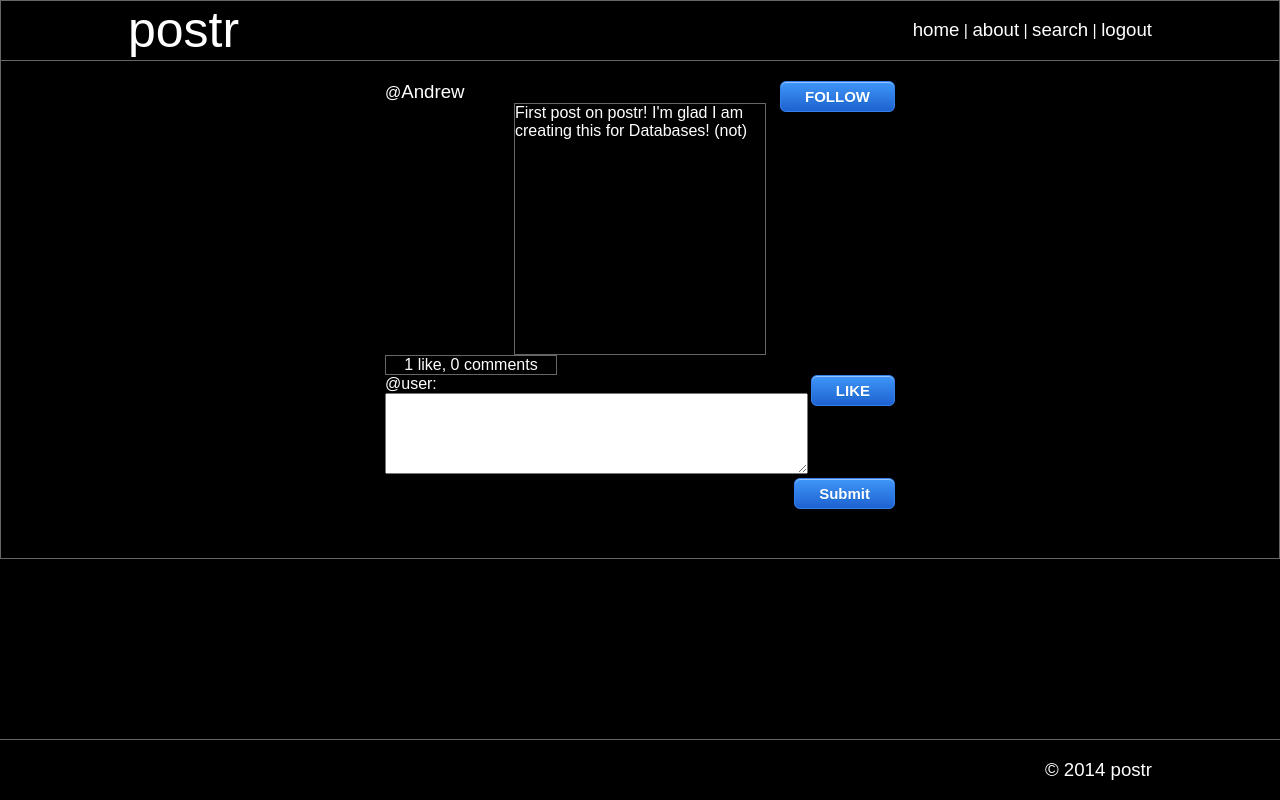
After one commit to andrewjkerr/postr, a PHP site: page /newPost.html in a window 1280 px wide. The commit adds this page. Run offline with PHP 8.4, Linux system fonts and the light colour scheme.

Commit message:
Added Sam's post.html page

```diff
--- /dev/null
+++ b/Post.css
@@ -0,0 +1,145 @@
+/* Reset body padding and margins */
+body {
+	background-color: black;
+	margin:0;
+	padding:0;
+	font-family: "Arial Rounded MT Bold", "Helvetica Rounded", Arial, sans-serif;
+}
+
+/* Make Header */
+#header_container {
+	border-bottom:1px solid #666;
+	height:60px; left:0;
+	position:fixed;
+	width:100%;
+	top:0;
+}
+#header {
+	line-height:60px;
+	margin:0 auto;
+	width: 80%;
+	text-align: right;
+	color: white;
+}
+
+#logo {
+	position: absolute;
+	font-size: 50px !important;
+	text-align:left !important;
+}
+
+.menu  {
+ float: right;
+ text-decoration: none;
+ }
+
+ .menu a.hover, .menu a:hover {
+ position: relative;
+ color: orange;
+}
+
+ a {
+text-decoration: none;
+ color: #fff;
+font-size: 14pt;
+}
+
+
+
+
+
+
+
+/* CSS for the content of page. */
+#container {
+	border: 1px solid #666;
+	margin:0 auto;
+	padding:80px 30%;
+	max-width: 940px;
+	color: white;
+}
+#content {
+	max-width: 940px;
+}
+
+#post {
+	border: 1px solid #666;
+	width: 250px;
+	height: 250px;
+	left: 0;
+	right: 0;
+	margin: 0 auto;
+}
+
+#likes {
+	border: 1px solid #666;
+	width: 170px;
+	text-align: center;
+}
+
+/* Button Styling */
+.myButton {
+	-moz-box-shadow:inset 0px 1px 0px 0px #97c4fe;
+	-webkit-box-shadow:inset 0px 1px 0px 0px #97c4fe;
+	box-shadow:inset 0px 1px 0px 0px #97c4fe;
+	background:-webkit-gradient(linear, left top, left bottom, color-stop(0.05, #3d94f6), color-stop(1, #1e62d0));
+	background:-moz-linear-gradient(top, #3d94f6 5%, #1e62d0 100%);
+	background:-webkit-linear-gradient(top, #3d94f6 5%, #1e62d0 100%);
+	background:-o-linear-gradient(top, #3d94f6 5%, #1e62d0 100%);
+	background:-ms-linear-gradient(top, #3d94f6 5%, #1e62d0 100%);
+	background:linear-gradient(to bottom, #3d94f6 5%, #1e62d0 100%);
+	filter:progid:DXImageTransform.Microsoft.gradient(startColorstr='#3d94f6', endColorstr='#1e62d0',GradientType=0);
+	background-color:#3d94f6;
+	-moz-border-radius:6px;
+	-webkit-border-radius:6px;
+	border-radius:6px;
+	border:1px solid #337fed;
+	display:inline-block;
+	cursor:pointer;
+	color:#ffffff;
+	font-family:arial;
+	font-size:15px;
+	font-weight:bold;
+	padding:6px 24px;
+	text-decoration:none;
+	text-shadow:0px 1px 0px #1570cd;
+	float: right;
+}
+.myButton:hover {
+	background:-webkit-gradient(linear, left top, left bottom, color-stop(0.05, #1e62d0), color-stop(1, #3d94f6));
+	background:-moz-linear-gradient(top, #1e62d0 5%, #3d94f6 100%);
+	background:-webkit-linear-gradient(top, #1e62d0 5%, #3d94f6 100%);
+	background:-o-linear-gradient(top, #1e62d0 5%, #3d94f6 100%);
+	background:-ms-linear-gradient(top, #1e62d0 5%, #3d94f6 100%);
+	background:linear-gradient(to bottom, #1e62d0 5%, #3d94f6 100%);
+	filter:progid:DXImageTransform.Microsoft.gradient(startColorstr='#1e62d0', endColorstr='#3d94f6',GradientType=0);
+	background-color:#1e62d0;
+}
+.myButton:active {
+	position:relative;
+	top:1px;
+}
+
+
+
+
+
+
+
+
+
+/* Make Footer */
+#footer_container {
+	border-top:1px solid #666;
+	bottom:0; height:60px;
+	left:0;
+	position:fixed;
+	width:100%;
+}
+#footer {
+	line-height:60px;
+	margin:0 auto;
+	width: 80%;
+	text-align:right;
+	color: white;
+}
--- a/new-post.php
+++ b/new-post.php
@@ -7,7 +7,7 @@
 <body>
 	<?php include('header.php'); ?>
 	<br />
-	<div id="content" style="width: 900px; display: block; margin: 0 auto; padding-left: 50px;">
+	<div id="container" style="width: 900px; display: block; margin: 0 auto; padding-left: 50px;">
 		<hr style="background-color: #eee">
 		<h2 style="text-align: left"><?php echo '@' . $_SESSION['username']; ?></h2>
 
--- /dev/null
+++ b/newPost.html
@@ -0,0 +1,49 @@
+<!DOCTYPE html>
+<html>
+<head>
+<title>Post</title>
+<link rel="stylesheet" type="text/css" href="Post.css"/>
+</head>
+<body>
+
+<!-- BEGIN: Header -->
+<div id="header_container">
+    <div id="header">
+    	<div id="logo">postr</div>
+        <div class="menu" class="default">
+        <a href="feed.php">home</a>  |  <a href="about.php">about</a>  |  <a href="search.php">search</a>  |  <a href="logout.php">logout</a>
+    	</div>
+    </div>
+</div>
+<!-- END: Header -->
+
+<!-- BEGIN: Page Content -->
+<div id="container">
+    <div id="content">
+    	@<a href="www.postr.me/image.php?abcdef">Andrew</a>
+    	<div class="myButton">FOLLOW</div>
+    	<div id="post"> First post on postr! I'm glad I am creating this for Databases! (not)</div>
+    	<div id="likes">1 like, 0 comments</div>
+    	<div class="myButton">LIKE</div>
+    	<form action="/html/tags/html_form_tag_action.cfm" method="post">
+			@user:
+			<textarea name="comments" cols="50" rows="5" id="comments">
+			</textarea>
+			<input class="myButton" type="submit" value="Submit"></div>
+		</form>
+    </div>
+</div>
+<!-- END: Page Content -->
+
+<!-- BEGIN: Footer -->
+<div id="footer_container">
+    <div id="footer">
+        <div class="menu" class="default"><a href="about.php">&copy; 2014 postr</a></div>
+    </div>
+</div>
+<!-- END: Footer -->
+
+
+
+</body>
+</html>
```
Also changed, not shown: style.css (+45 -0 lines).
